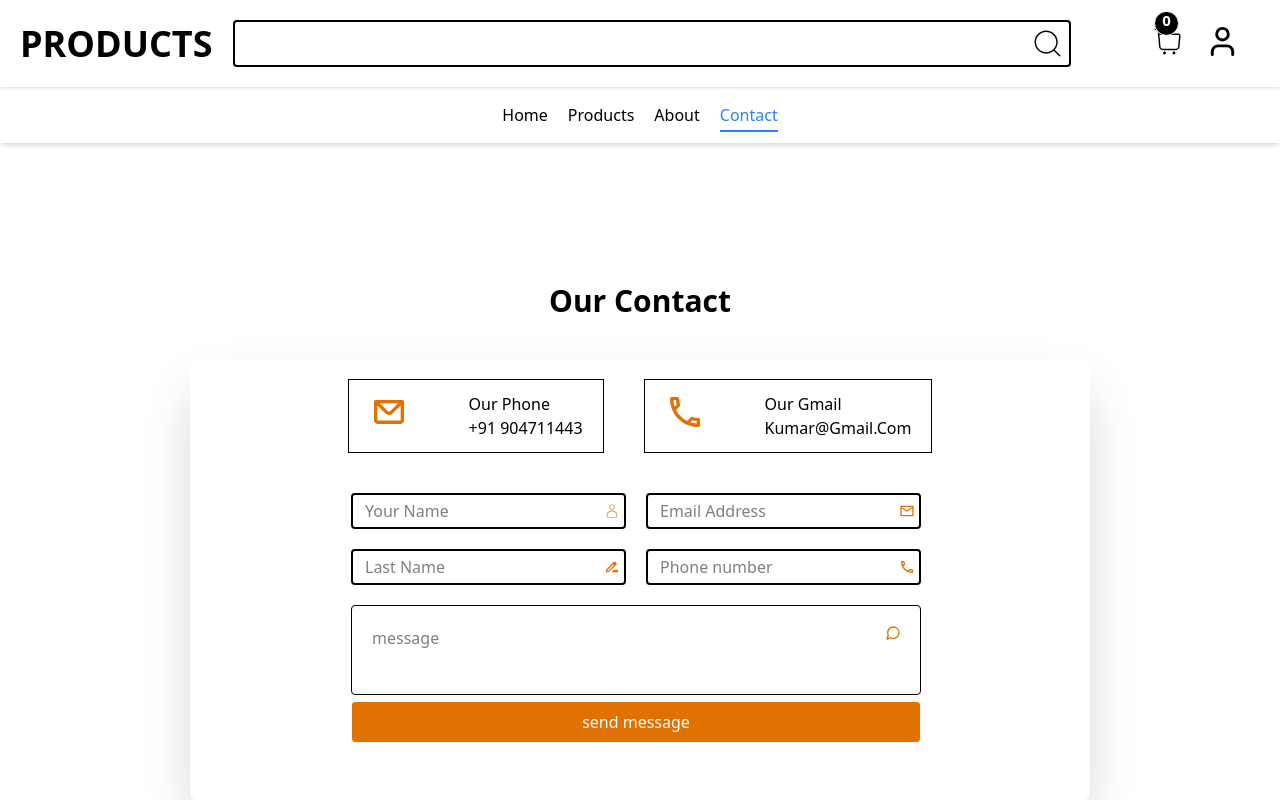
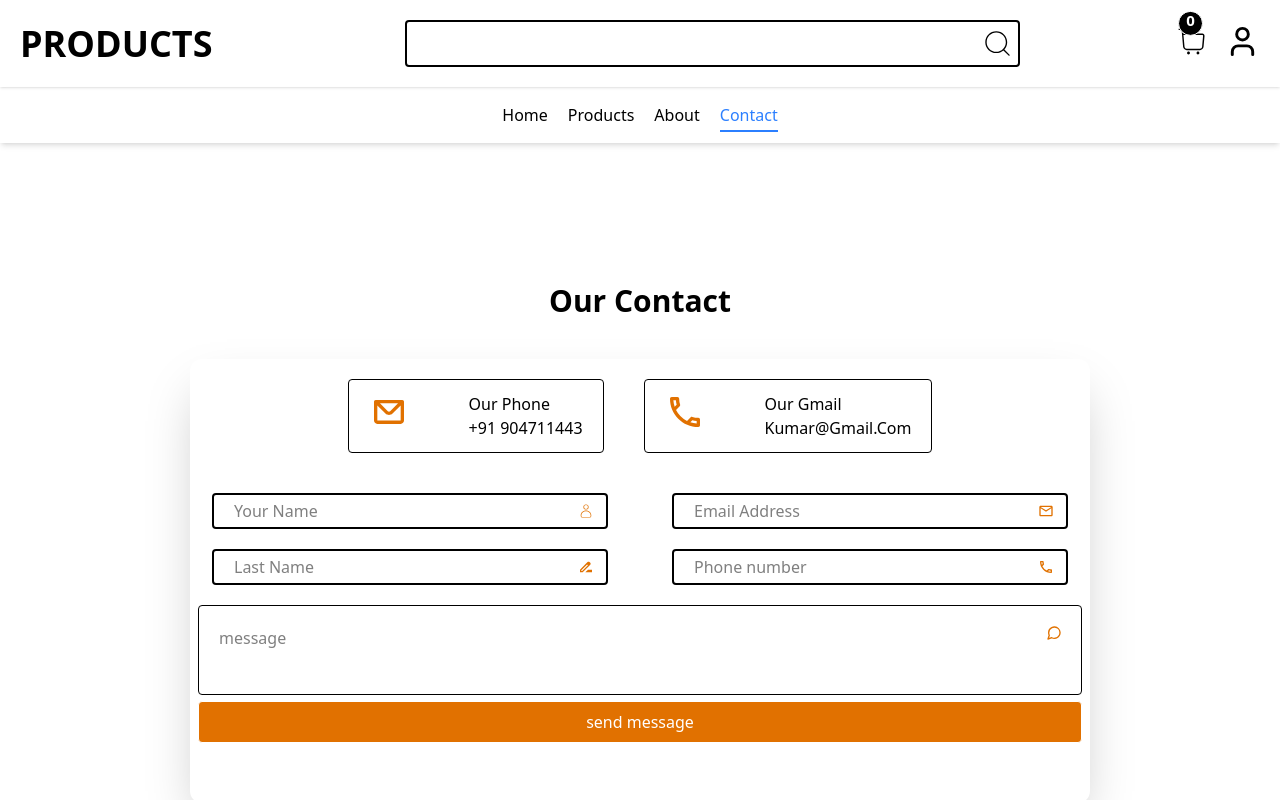
Before and after one commit to kumarmurugan1218/Ecommerce2, a React (Vite) app: page /Ecommerce2/Contact in a window 1280 px wide. Shown: the top 800 px of the page. Built offline with nearby package versions, Linux system fonts and the light colour scheme; a web font is replaced by a local one.

Commit message:
Initial commit

```diff
--- a/src/Components/Header.jsx
+++ b/src/Components/Header.jsx
@@ -26,17 +26,16 @@ export const Header = () => {
 
 
   return (
-    <header className='flex flex-col relative justify-center '  >
+    <header className='flex  w-full flex-col relative justify-center '  >
 
             <div className='flex  flex-col gap-y-5 items-center justify-between py-5  shadow-sm px-5 sm:flex-row ' >
-                <div className=''>
+                <div className='md:w-1/3'>
                     <h1 className='logo'>products</h1>
                 </div>
 
-              <div className='flex justify-evenly w-full md:justify-between  '>
-                <div className='flex flex-col border-2 rounded p-1 relative md:w-[80%] mx-5' >
-                      <div className='flex items-center ' >
-                          <input type="text" className='input-box'
+                <div className='w-2/3 flex flex-col  relative   ' >
+                      <div className='flex items-center border-2 rounded p-1   md:w-[80%]' >
+                          <input type="text" className='input-box '
                       onChange={(e)=>{
                         setData(e.target.value);
                       } }  onFocus={()=>{
@@ -47,8 +46,8 @@ export const Header = () => {
                       />
                         <CiSearch size={35} className='' />
                       </div>
-                      <div className='relative z-10 rounded'>
-                              <ul className='bg-gray-300 shadow-xl absolute top-2 w-full  space-y-5 text-center  '>
+                      <div className='relative z-10 rounded  md:w-[80%] bg-red-500'>
+                              <ul className='bg-gray-300 shadow-xl absolute top-2 space-y-5 text-center w-full '>
                                     {list&&arr.map((a,i)=>(<li key={i} >
                                           <NavLink to={`product/${a.toLowerCase()}`} className='hover:text-white hover:border-b-2' >{a.toUpperCase()}</NavLink>
                                                 </li>))}
@@ -57,7 +56,7 @@ export const Header = () => {
                 </div>
 
 
-                 <div className='flex space-x-5 items-center '>
+                 <div className='flex gap-x-4 items-center '>
                   <NavLink to='Cart' className='links relative'><CiShoppingCart size={35} /> <p className='cart-count' >{count}</p></NavLink>
                   <NavLink to='Login'className='links'><LuUser size={35}/></NavLink>
                   <button className='menu' onClick={()=>{
@@ -66,7 +65,6 @@ export const Header = () => {
                 <GiHamburgerMenu size={35} className='my-auto'/>
                   </button>
                 </div>
-              </div>
             </div>
 
 
--- a/src/index.css
+++ b/src/index.css
@@ -12,7 +12,7 @@ body{
 }
 
 .input-box{
-    @apply grow focus:outline-none text-sm px-2 ;
+    @apply grow focus:outline-none text-sm px-2 md:w-full;
 }
 .cart-count{
     @apply absolute bottom-6 left-1 border rounded-full h-[25px] w-[25px] text-[15px] text-center leading-4 bg-black text-white font-bold animate-bounce duration-500;
@@ -50,13 +50,13 @@ a.active{
 
                 /*login page  */
 .fb-btn{
-    @apply  w-[300px] border rounded mx-auto py-2 border-blue-600 hover:bg-blue-500 hover:text-white duration-300;
+    @apply  w-[90%] border rounded mx-auto py-2 border-blue-600 hover:bg-blue-500 hover:text-white duration-700;
 }
 .google-btn{
-    @apply  w-[300px] border rounded mx-auto py-2 border-red-600 hover:bg-red-500 hover:text-white duration-300;
+    @apply  w-[90%]  border rounded mx-auto py-2 border-red-600 hover:bg-red-500 hover:text-white duration-700;
 }
 .submit-btn{
-    @apply w-[300px] border rounded mx-auto py-2 border-blue-600 hover:bg-blue-400 hover:text-white duration-300 md:w-full;
+    @apply w-[90%]  border rounded mx-auto py-2 border-blue-600 hover:bg-blue-400 hover:text-white duration-700 ;
 }
 
 
@@ -91,15 +91,15 @@ html{
     @apply border px-15 rounded    items-center ;
 }
 .input-parent{
-    @apply flex border-2  items-center rounded p-1;
+    @apply flex border-2 w-[90%]  items-center rounded py-1  mx-auto md:px-3;
 }
 .contact-btn{
-    @apply text-center bg-amber-600 hover:bg-amber-700 text-white;
+    @apply text-center bg-amber-600 hover:bg-amber-700 text-white mx-auto;
 }
 
             /* log in page */
 .login-box{
-    @apply border rounded px-2 py-1;
+    @apply border rounded px-2 py-1 w-[90%] mx-auto;
 }
 form  input{
     @apply outline-none px-2;
--- a/src/pages/Cart.jsx
+++ b/src/pages/Cart.jsx
@@ -15,7 +15,7 @@ const Cart = () => {
 
   return (
     <section className=' min-h-screen w-full md:px-20 md:space-y-5 '>
-        <h1 className='heading '>cart</h1>
+        <h1 className='heading mt-5 '>cart</h1>
         <div className='space-y-5 w-full h-full '>
           {cart.map((c,i)=>(
             <div key={c.id}  className='flex w-full  justify-evenly  items-center  cart   mx-auto'>
--- a/src/pages/Contact.jsx
+++ b/src/pages/Contact.jsx
@@ -4,11 +4,11 @@ import { CiUser } from "react-icons/ci";
 import { FiMessageCircle } from "react-icons/fi";
 const Contact = () => {
   return (
-    <section className='min-h-screen py-5 flex flex-col w-full justify-center items-center'>
+    <section className='min-h-screen py-5 flex flex-col w-full justify-center items-center overflow-x-hidden'>
         <h1 className='heading mb-10'>our Contact </h1>
-        <div className="flex flex-col w-full mx-auto  shadow-2xl  rounded-xl  justify-center space-y-5  py-5 px-5  items-center    md:w-[900px]  ">
+        <div className="flex flex-col mx-auto  shadow-2xl  rounded-xl  justify-center space-y-5  py-5 items-center    md:w-[900px]  ">
             <div className='flex flex-col gap-y-5 justify-center  items-center md:space-x-10 md:flex-row '>
-                <div className='flex  gap-5 border px-5   md:space-x-10 py-3 md:w-1/2  md:px-5'>
+                <div className='flex  gap-5 rounded  border px-5   md:space-x-10 py-3 md:w-1/2  md:px-5'>
                      <div>
                     { <CgMail size={40} className="text-amber-600"/> }
                     </div>
@@ -18,19 +18,19 @@ const Contact = () => {
                     </div>
                 </div>
 
-                <div className='flex  gap-5 border  md:space-x-10 py-3 md:w-1/2  md:px-5 '>
+                <div className='flex px-1 gap-5 border  rounded md:space-x-10 py-3 md:w-1/2  md:px-5 '>
                     <div>
                         <MdOutlineLocalPhone size={40} className="text-amber-600"/>
                     </div>
                     <div>
                         <h1>our gmail</h1>
-                        <p>kumar@gmail.com</p>
+                        <p className=''>kumar@gmail.com</p>
                     </div>
                 </div>
 
             </div>
-            <form action="#" className='py-5 mr-2'>
-                <div className='grid gap-5 md:grid-cols-2 '>
+            <form action="#" className='py-5 w-full'>
+                <div className='w-full grid gap-y-5 justify-center  md:grid-cols-2 md:gap-x-5  '>
                     <div className="input-parent ">
                         <input type="text" placeholder='Your Name' className='grow'/>
                         <CiUser className="text-amber-600"/>
@@ -53,8 +53,8 @@ const Contact = () => {
 
                 </div>
 
-                <div className=' relative py-5'>
-                <textarea name="" id="" placeholder='message' className=''></textarea>
+                <div className=' relative py-5 mx-2'>
+                <textarea  name="" id="" placeholder='message' className=''></textarea>
                 <FiMessageCircle className="absolute top-10 right-5 text-amber-600"/>
                 <button className='contact-btn btn'>send message</button>
                 </div>
--- a/src/pages/Home.jsx
+++ b/src/pages/Home.jsx
@@ -51,11 +51,11 @@ const loading=setInterval(()=>{
 
 
   return (
-    <section className='min-w-screen'>
-        <div className='h-full w-full pt-10 '>
+    <section className='min-h-screen w-full  '>
+        <div className=' w-full pt-10 px-10'>
           <img src={`${import.meta.env.BASE_URL}${images[count]}`} alt="" className='h-full w-full object-cover '/>
         </div>
-        <div className='min-h-screen w-full grid  gap-y- bg-gray-900 text-white'>
+        <div className='min-h-screen  grid mx-auto bg-gray-900 text-white'>
         {aboutcontent.map((p,i)=>(
           <div  key={i} className='flex flex-col  py-5 gap-x-5 md:flex-row space-y-2 md:px-20'>
           <div className='w-1/2 my-auto mx-auto'>
--- a/src/pages/login_layout/LogInPage.jsx
+++ b/src/pages/login_layout/LogInPage.jsx
@@ -6,8 +6,8 @@ import Form from './Register'
 const LogInPage = () => {
     const[Login,setLogIn]=useState(false);
   return (
-    <section className='min-h-screen w-full flex items-center   '>
-        <div className=' mx-auto py-10 shadow-md rounded-xl shadow-xl '>
+    <section className='min-h-screen w-full flex items-center  '>
+        <div className=' w-full mx-auto py-10  rounded-xl shadow-xl md:w-[50%] md:my-5'>
             <div className=' md:px-10 space-y-2   '>
                 <div className='flex justify-around  items-center'>
                     <button onClick={()=>{
--- a/src/pages/login_layout/login.jsx
+++ b/src/pages/login_layout/login.jsx
@@ -2,14 +2,14 @@
 
 const login = () => {
   return (
-        <form action="#" className='bg-white px-3 py-2 space-y-2' >
-             <div className='space-y-2'>
+        <form action="#" className='bg-white px-3 py-1 space-y-2' >
+             <div className='space-y-2 '>
                  <label htmlFor="" className='grid'>Email ID :</label>
-                 <input type="text" className='login-box w-full'/>
+                 <input type="text" className='login-box '/>
              </div>
               <div className='space-y-2'>
                  <label htmlFor="" className='grid'>Password :</label>
-                 <input type="text" className='login-box w-full' />
+                 <input type="text" className='login-box ' />
              </div>
              <p className='text-end text-sm text-blue-500'>Forgot password?</p>
              <button className='submit-btn'>Login</button>
```
Also changed, not shown: src/Components/Navbar.jsx (+7 -4 lines).
